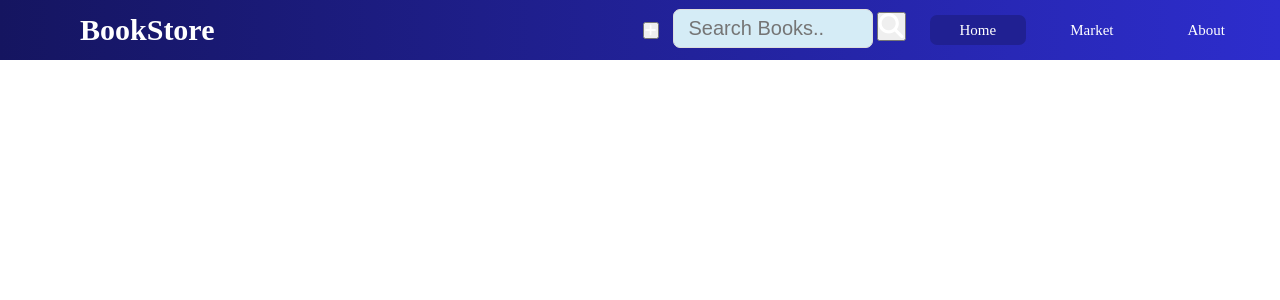
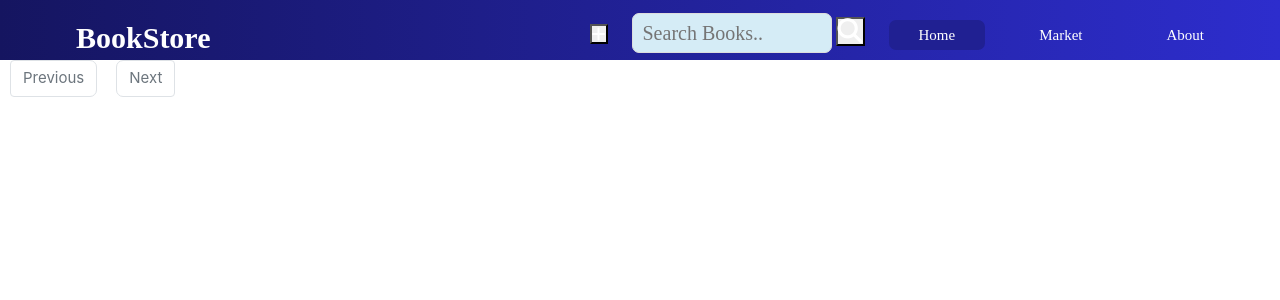
Before and after one commit to DawidMantojfel/Bookstore, a Django app: page /market/ in a window 1280 px wide. Shown: the top 300 px of the page. Run offline with Django 3.2, Linux system fonts and the light colour scheme; data that the repository does not hold is empty; some libraries are stand-ins or nearby versions; some web fonts are replaced.

Commit message:
search functionality continued

```diff
--- a/Market/templates/market/add_book.html
+++ b/Market/templates/market/add_book.html
@@ -7,6 +7,7 @@
 <body>
     {{ form.as_p }}
     <form method="POST" action="{% url 'home' %}">
+        {% csrf_token %}
         <button type="submit">Add</button>
     </form>
 </body>
--- a/Market/templates/market/base.html
+++ b/Market/templates/market/base.html
@@ -3,12 +3,13 @@
 <head>
     <meta charset="UTF-8">
     <link href="https://fonts.googleapis.com/css2?family=Hachi+Maru+Pop&display=swap" rel="stylesheet">
+    <link href="https://cdnjs.cloudflare.com/ajax/libs/twitter-bootstrap/4.1.2/css/bootstrap.min.css" rel="stylesheet">
     <script src="https://kit.fontawesome.com/579463f4a6.js" crossorigin="anonymous"></script>
     <link href="{% static '/css/base.css' %}" rel="stylesheet">
     <title>BookMarket</title>
 </head>
 <body>
-    <nav>
+    <nav class="navbar">
         <label class="logo">BookStore</label>
         <ul>
             <li>
@@ -22,11 +23,38 @@
                     <button type="submit" class="fas fa-search" ></button>
                 </form>
             </li>
-            <li><a class="active" href="#">Home</a></li>
+            <li><a class="active" href="{% url 'home' %}">Home</a></li>
             <li><a href="#">Market</a></li>
             <li><a href="#">About</a></li>
         </ul>
     </nav>
+    <div class="pagination">
+        <nav aria-label="Page navigation example">
+          <ul class="pagination justify-content-center">
+              {% if books.has_previous %}
+                <li class="page-item active">
+                  <a class="page-link" href="#" tabindex="-1">Previous</a>
+                </li>
+              {% else %}
+                <li class="page-item disabled">
+                  <a class="page-link" href="#" tabindex="-1">Previous</a>
+                </li>
+              {% endif %}
+              {% for num in books.paginator.page_range %}
+                <li class="page-item"><a class="page-link" href="#">{{ num }}</a></li>
+              {% endfor %}
+              {% if books.has_next %}
+                <li class="page-item active">
+                  <a class="page-link" href="#">Next</a>
+                </li>
+              {% else %}
+                <li class="page-item disabled">
+                  <a class="page-link" href="#">Next</a>
+                </li>
+              {% endif %}
+          </ul>
+        </nav>
+    </div>
     {% block content %}
     {% endblock content %}
 </body>
--- a/Market/views.py
+++ b/Market/views.py
@@ -5,7 +5,9 @@ from .models import Book, Market
 from .forms import BookOffer
 from django.views.generic.list import ListView
 from django.views.generic.detail import DetailView
+from django.core.paginator import Paginator
 import requests
+
 
 
 # generic view
@@ -33,23 +35,37 @@ class BookDetailView(DetailView):
 
 
 def book_search(request):
-    results = []
+    books = []
     context = {}
+
+    class Book:
+        def __init__(self, authors, title, image=None):
+            self.authors = authors
+            self.title = title
+            self.image = image
+
+        def __str__(self):
+            return f'{self.title} by  {self.authors}'
+
     if request.method == 'GET':
         api_key = 'AIzaSyAZ3oOt4i0cX6i8Uc2Fn1I2NlLM4AZQA1Y'
         user_query = request.GET.get('search')
         url = f'https://www.googleapis.com/books/v1/volumes?q={user_query}'
-        response_title = requests.request('GET', url).json()
-        print(response_title)
-        for result in response_title['items']:
-            results.append(result['volumeInfo']['title'])
-            results.append(result['volumeInfo']['authors'])
-        context['books'] = results
+        response = requests.request('GET', url).json()
+        for result in response['items']:
+            title = result['volumeInfo'].get('title')
+            authors = result['volumeInfo'].get('authors')
+            image = result['volumeInfo'].get('imageLinks')
+            image_link = image.get('smallThumbnail', None) if image else None
+            book = Book(authors=" ".join(authors) if authors else authors, title=title, image=image_link)
+            books.append(book)
 
+    p = Paginator(books, 25)
+    page = request.GET.get('page')
+    books = p.get_page(page)
 
-
-
-    # response = requests.request("POST", url)
+    context['paginator'] = p
+    context['books'] = books
 
     return render(request, "market/search.html", context)
 
--- a/static/css/base.css
+++ b/static/css/base.css
@@ -4,7 +4,7 @@ margin: 0;
 text-decoration: none;
 box-sizing: border-box;
 }
-nav{
+nav.navbar{
 background-image: linear-gradient(to right, rgba(21, 21, 96, 1), rgba(45, 45, 205, 1));
 height: 60px;
 font-family: Hachi Maru Pop;
@@ -13,7 +13,7 @@ label.logo{
 color: white;
 font-size: 30px;
 line-height: 60px;
-padding: 0 80px;
+padding: 0 60px;
 font-weight: bold;
 }
 nav ul{
@@ -22,8 +22,8 @@ margin-right: 20px;
 }
 nav ul li{
 display: inline-block;
-line-height: 60px;
-margin: 0 5px;
+line-height: 40px;
+margin: 0 10px;
 }
 nav ul li a{
 color: white;
@@ -35,28 +35,24 @@ a.active, a:hover{
 background: #202092;
 transition: .5s;
 }
-nav ul li input.search{
-color: black;
-}
-
 .search{
+padding: 10px;
+font-family: Noto Sans JP;
 width: 200px;
+height: 40px;
 font-size: 20px;
 border: 1px solid #ddd;
 border-radius: 7px;
-padding: 7px 15px;
 background-color: #d5ecf6;
 }
 .fa-search{
 font-size: 25px;
 color: white;
-margin-right: 10px;
-}
-#market_list{
-font-family: Noto Sans JP;
-font-size: 25px;
 }
 .fa-plus{
 color: white;
 size: 3x;
 }
+.image-parent {
+  max-width: 40px;
+}
```
Also changed, not shown: Market/templates/market/search.html (+21 -15 lines).
